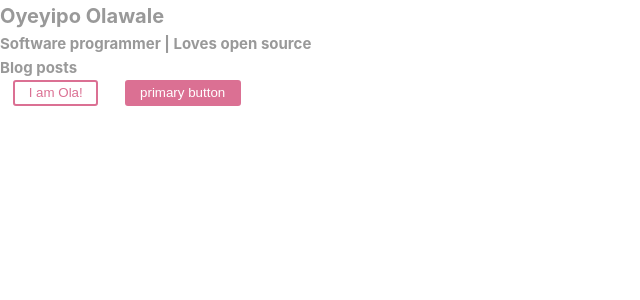
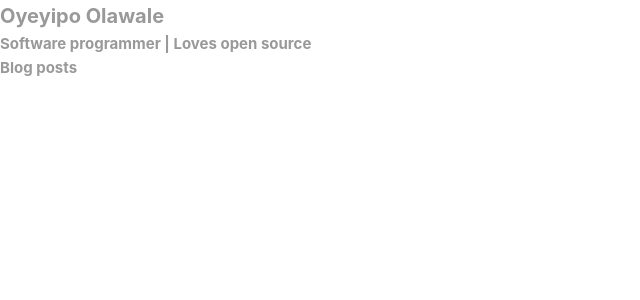
Before and after one commit to oyeyipo/oyeyipoolawale, a Next.js app: page / in a window 1280 px wide. Shown: the top 300 px of the page, without its empty margins (0-640 px from the left). Built offline with nearby package versions, Linux system fonts and the light colour scheme.

Commit message:
Cleanups

```diff
--- a/pages/index.js
+++ b/pages/index.js
@@ -1,5 +1,5 @@
 import Head from "next/head";
-import styled, { css, createGlobalStyle } from "styled-components";
+import styled, { css } from "styled-components";
 
 export default function Home() {
   return (
@@ -16,9 +16,6 @@ export default function Home() {
       <main>
         <section id="blog-posts">
           <h2>Blog posts</h2>
-
-          <Button>I am Ola!</Button>
-          <Button primary>primary button</Button>
         </section>
       </main>
     </>
```
